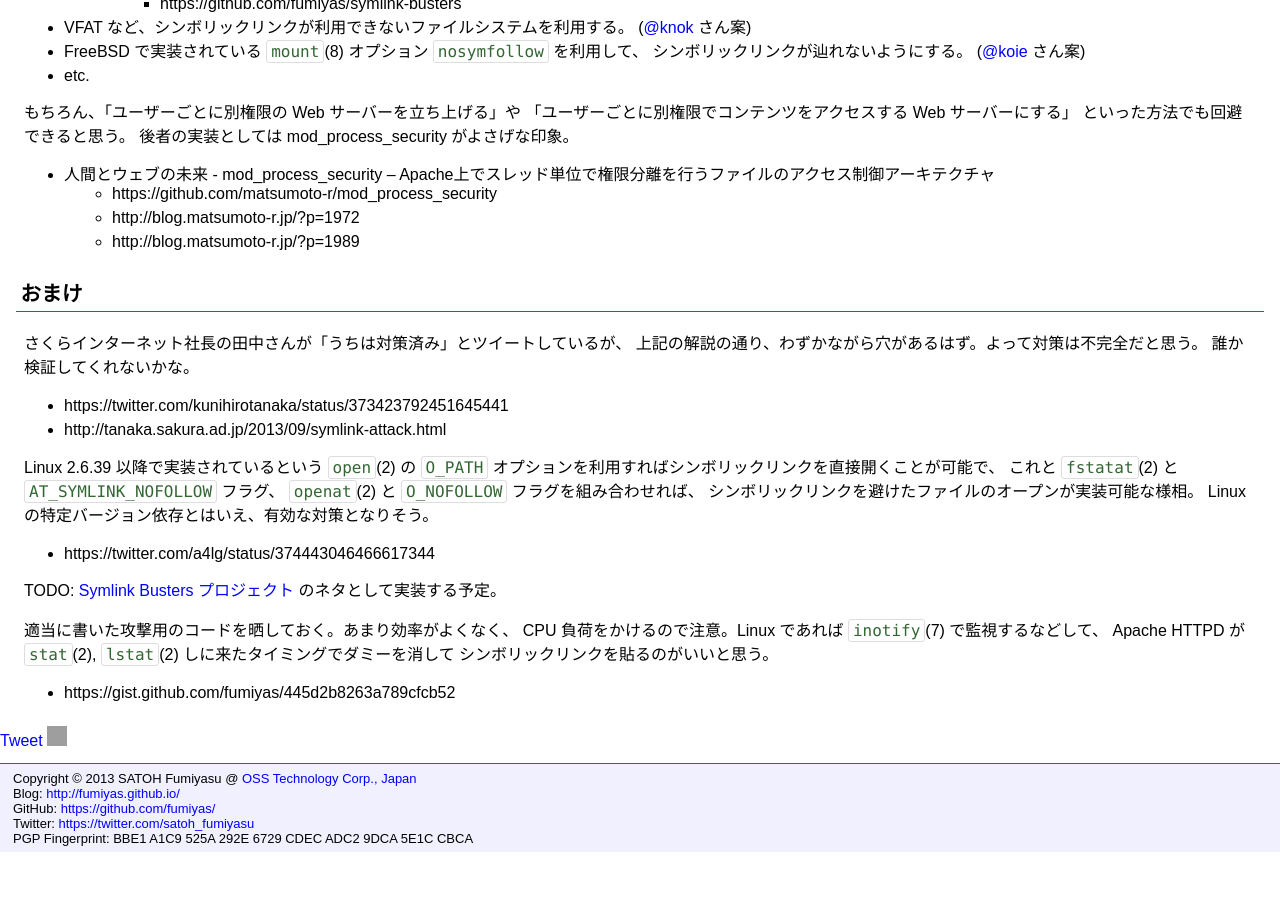
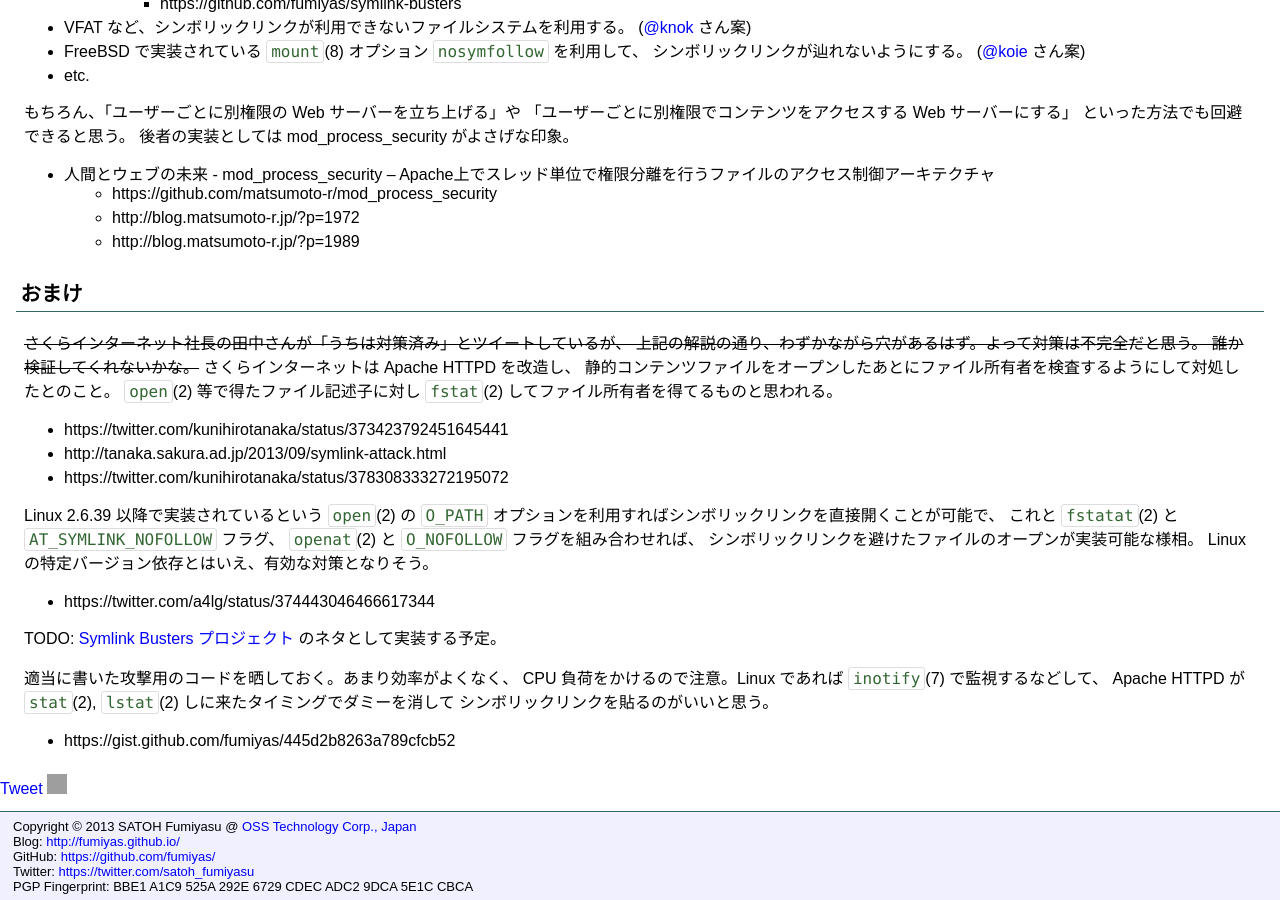
Before and after one commit to fumiyas/fumiyas.github.io, a Jekyll site: the page built from _posts/2013-09-03-no-followsymlinks-is-not-safe.md, in a window 1280 px wide and 900 px high, scrolled down 1579 px. Built offline with Jekyll 4.4.1, drawn with Linux system fonts in a browser that asks for light colours; Markdown is read by kramdown in place of the engine named in the settings; comment, search, counter and statistics services are not loaded; before the commit the page ends 2431 px from its top, so only the background shows below that; grey boxes are pictures that could not be loaded.

Commit message:
Update info about Sakura Internet

```diff
--- a/_posts/2013-09-03-no-followsymlinks-is-not-safe.md
+++ b/_posts/2013-09-03-no-followsymlinks-is-not-safe.md
@@ -104,12 +104,18 @@ TOCTTOU について具体的に解説していて参考になるページを紹
 
 ## おまけ
 
+<del>
 さくらインターネット社長の田中さんが「うちは対策済み」とツイートしているが、
 上記の解説の通り、わずかながら穴があるはず。よって対策は不完全だと思う。
-誰か検証してくれないかな。
+誰か検証してくれないかな。</del>
+さくらインターネットは Apache HTTPD を改造し、
+静的コンテンツファイルをオープンしたあとにファイル所有者を検査するようにして対処したとのこと。
+`open`(2) 等で得たファイル記述子に対し
+`fstat`(2) してファイル所有者を得てるものと思われる。
 
   * https://twitter.com/kunihirotanaka/status/373423792451645441
   * http://tanaka.sakura.ad.jp/2013/09/symlink-attack.html
+  * https://twitter.com/kunihirotanaka/status/378308333272195072
 
 Linux 2.6.39 以降で実装されているという `open`(2) の
 `O_PATH` オプションを利用すればシンボリックリンクを直接開くことが可能で、
```
